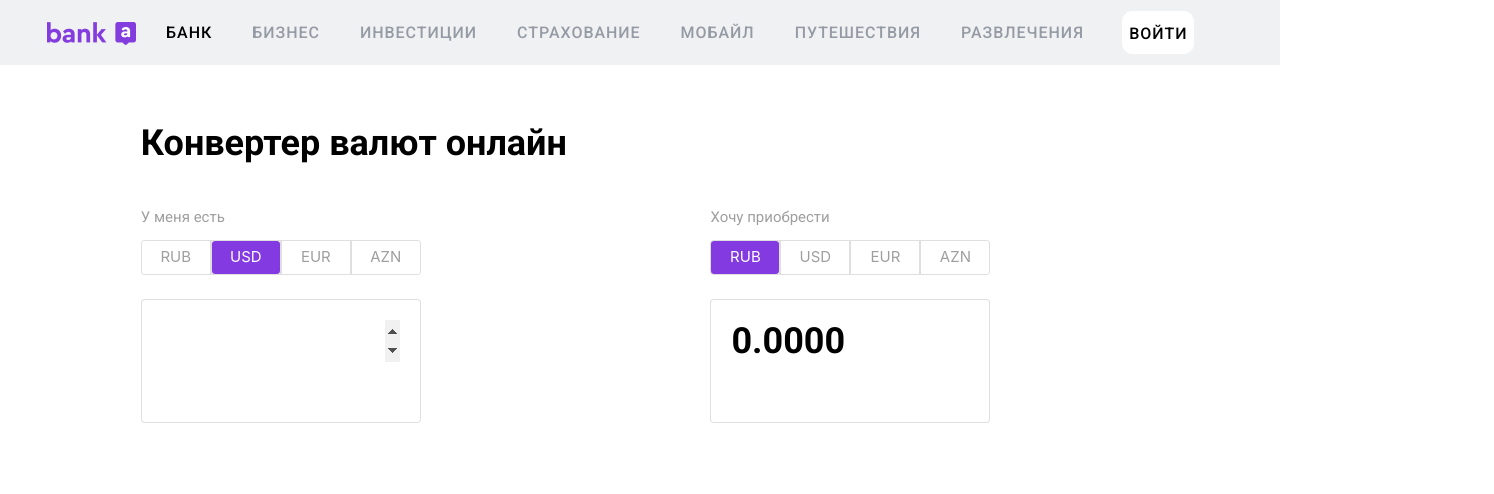
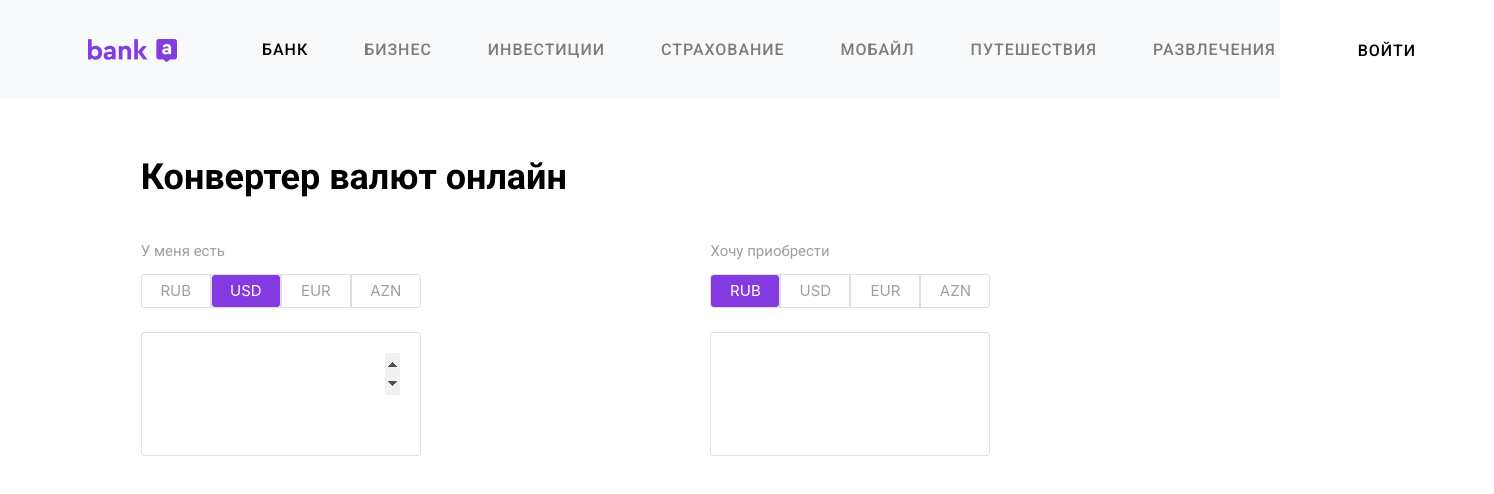
Before and after one commit to Konulwho/CurrencyConvertor-1, a plain HTML site: page index.html in a window 1280 px wide. Shown: the whole page, 1494 px wide, since content can reach past the window. Drawn offline with nearby package versions, Linux system fonts and the light colour scheme.

Commit message:
Double input

```diff
--- a/index.html
+++ b/index.html
@@ -13,25 +13,46 @@
 
 <body>
   <div id="navbar">
-    <div class="row w-100">
+      <nav class="navbar navbar-expand-lg navbar-light bg-light">
+        <div class="container-fluid">
           <div class="col-lg-2 col-md-4 col-sm-6 img">
             <img src="./img/logovalyuta.png" alt="">
           </div>
-      <div class="col-lg-8 nav-text">
-        <ul>
-          <li class="active">БАНК</li>
-          <li>БИЗНЕС</li>
-          <li>ИНВЕСТИЦИИ</li>
-          <li>СТРАХОВАНИЕ</li>
-          <li>МОБАЙЛ</li>
-          <li>ПУТЕШЕСТВИЯ</li>
-          <li>РАЗВЛЕЧЕНИЯ</li>
+          <button class="navbar-toggler" type="button" data-bs-toggle="collapse" data-bs-target="#navbarSupportedContent" aria-controls="navbarSupportedContent" aria-expanded="false" aria-label="Toggle navigation">
+            <span class="navbar-toggler-icon"></span>
+          </button>
+          <div class="collapse navbar-collapse" id="navbarSupportedContent">
+            <ul class="navbar-nav me-auto mb-2 mb-lg-0">
+              <li class="nav-item">
+                <a class="nav-link active" aria-current="page" href="#">БАНК</a>
+              </li>
+              <li class="nav-item">
+                <a class="nav-link" href="#">БИЗНЕС</a>
+              </li>
+              <li class="nav-item">
+                <a class="nav-link" href="#">ИНВЕСТИЦИИ</a>
+              </li>
+              <li class="nav-item">
+                <a class="nav-link" href="#">СТРАХОВАНИЕ</a>
+              </li>
+              <li class="nav-item">
+                <a class="nav-link" href="#">МОБАЙЛ</a>
+              </li>
+              <li class="nav-item">
+                <a class="nav-link" href="#">ПУТЕШЕСТВИЯ</a>
+              </li>
+              <li class="nav-item">
+                <a class="nav-link" href="#">РАЗВЛЕЧЕНИЯ</a>
+              </li>
+              <li class="nav-item">
+                <div class="col-lg-2 col-md-4 col-sm-6 voyti ml-5">
+                  <span class="button">ВОЙТИ</span>
+                </div>
+              </li>
             </ul>
           </div>
-      <div class="col-lg-2 col-md-4 col-sm-6 voyti">
-        <span class="button">ВОЙТИ</span>
         </div>
-    </div>
+      </nav>
   </div>
   <div id="intro">
     <div class="container">
@@ -51,7 +72,7 @@
           </div>
           <div class="card card-custom mt-4">
             <div class="card-body">
-              <input class="card-input money" type="number" id="inpt"/>
+              <input class="card-input money" type="number"/>
               <p class="card-text money-text"></p>
             </div>
           </div>
@@ -68,7 +89,7 @@
           </div>
           <div class="card card-custom mt-4">
             <div class="card-body">
-              <h5 class="card-title money">0.0000</h5>
+              <input class="card-input money" type="number"/>
               <p class="card-text money-text"></p>
             </div>
           </div>
@@ -83,3 +104,5 @@
 </body>
 
 </html>
+<!-- JavaScript Bundle with Popper -->
+<script src="https://cdn.jsdelivr.net/npm/bootstrap@5.1.3/dist/js/bootstrap.bundle.min.js" integrity="sha384-ka7Sk0Gln4gmtz2MlQnikT1wXgYsOg+OMhuP+IlRH9sENBO0LRn5q+8nbTov4+1p" crossorigin="anonymous"></script>
--- a/script.js
+++ b/script.js
@@ -1,12 +1,12 @@
 let aCrypto='USD', bCrypto='RUB';
-let inpt = document.getElementById("inpt");
+let inpt = document.querySelectorAll('.card-input');
 let firstCardEl = document.querySelectorAll(".first-card button");
 let secondCardEl = document.querySelectorAll(".second-card button");
 let moneyByValue = document.querySelectorAll(".money");
 let oneMoney = document.querySelectorAll(".money-text");
 let error = document.getElementById("error");
 
-inpt.focus();
+inpt[0].focus();
 
 firstCardEl.forEach(x=>x.addEventListener('click', ()=>{
     aCrypto=x.innerText;
@@ -16,7 +16,7 @@ firstCardEl.forEach(x=>x.addEventListener('click', ()=>{
     if(bCrypto)
     {
         error.innerText="";
-        getCryptoValue(aCrypto,bCrypto,inpt.value); inpt.focus();
+        getCryptoValue(aCrypto,bCrypto,inpt[0].value, 0);
     }
     else
     error.innerText="Please, select cryptos!";
@@ -30,23 +30,25 @@ secondCardEl.forEach(x=>x.addEventListener('click', ()=>{
     if(aCrypto)
     {
         error.innerText="";
-        getCryptoValue(aCrypto,bCrypto,inpt.value); inpt.focus();
+        getCryptoValue(aCrypto,bCrypto, inpt[1].value , 1);
     }
     else
     error.innerText="Please, select cryptos!";
 }))
 
-inpt.addEventListener("keyup", ()=>{
+inpt.forEach(function (item, index){
+    item.addEventListener("keyup", ()=>{
         if(!aCrypto || !bCrypto)
         error.innerText="Please, select cryptos!";
         else
         {
-        getCryptoValue(aCrypto,bCrypto,inpt.value);
+            getCryptoValue(aCrypto,bCrypto,item.value, index);
             error.innerText="";
         }
     })
+})
 
-function getCryptoValue(base, target, value)
+function getCryptoValue(base, target, value, inputId)
 {
     let requestURL = `https://api.exchangerate.host/latest?base=${base}&symbols=${target}`;
     let request = new XMLHttpRequest();
@@ -58,9 +60,6 @@ function getCryptoValue(base, target, value)
     let response = request.response;
     oneMoney[0].innerText = `1 ${base} = ${response.rates[target]} ${target}`;
     oneMoney[1].innerText = `1 ${target} = ${1/response.rates[target]} ${base}`;
-    moneyByValue[1].innerText = `${value*response.rates[target]} ${target}`;
-    console.log(`1 ${base} : ` + response.rates[`${target}`] + ` ${target}`);
-    console.log(`1 ${target} : ` + 1/response.rates[`${target}`] + ` ${base}`);
-    console.log(`${value} ${base} : ` + value*response.rates[`${target}`]);
+    inputId == 0 ? moneyByValue[1].value = `${value*response.rates[target]}` : moneyByValue[0].value = `${value*response.rates[target]}`;
     }
 }
--- a/style.css
+++ b/style.css
@@ -213,6 +213,10 @@ ul {
     width: 280px;
 }
 
+.nav-item a {
+    color: #959BA4;
+}
+
 @media only screen and (max-width: 960px) {
     .nav-text {
         display: none;
```
Lines whose indentation alone changed are shown as unchanged.
